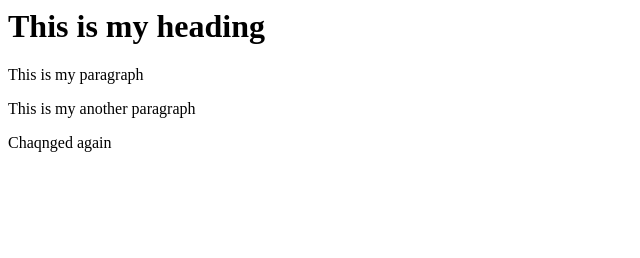
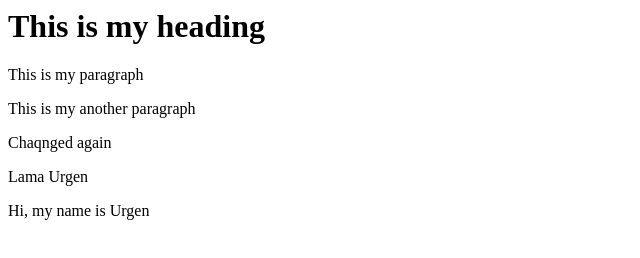
Before and after one commit to urg-cloud/git-project, a plain HTML site: page index.html in a window 1280 px wide. Shown: the whole page, without its empty margins (0-640 px from the left). Drawn offline with Linux system fonts and the light colour scheme.

Commit message:
some changes added

```diff
--- a/index.html
+++ b/index.html
@@ -4,4 +4,6 @@
 <p>This is my paragraph </p>
 <p> This is my another paragraph </p>
 <p> Chaqnged again </p>
+<p>Lama Urgen</p>
+<p> Hi, my name is Urgen </p>
 </html>
```
